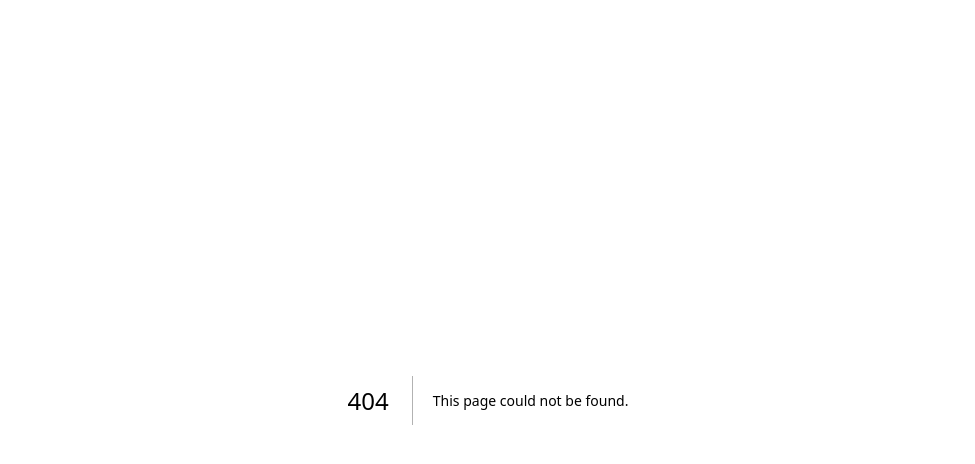
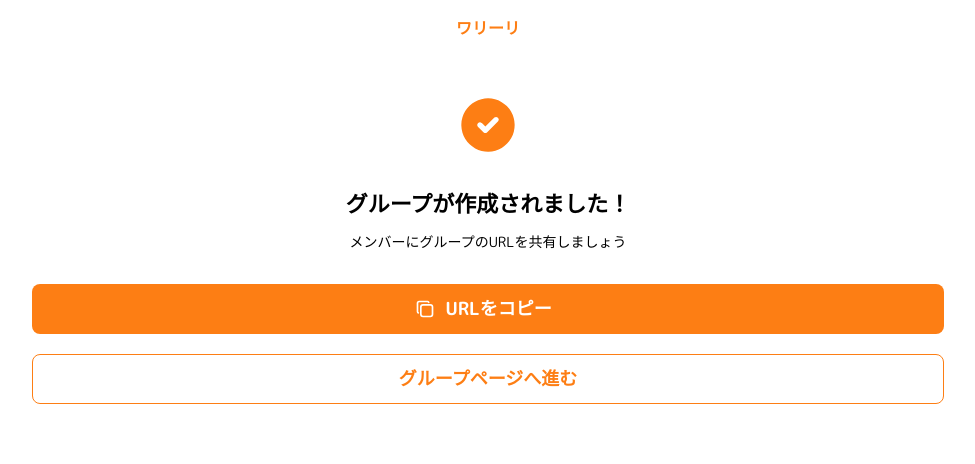
Before and after one commit to h8570rg/wari-ri, a Next.js app: page /groups/1/share in a window 1280 px wide. Before the commit this address had no page. Shown: the top 464 px of the page, without its empty margins (152-1127 px from the left). Built offline with nearby package versions, Linux system fonts and the light colour scheme.

Commit message:
feat: add group share page after creation (#160)

```diff
--- /dev/null
+++ b/app/groups/[id]/share/_components/share-content.tsx
@@ -0,0 +1,51 @@
+"use client";
+
+import { Button, Center, CopyButton, Stack, Text, Title } from "@mantine/core";
+import { IconCircleCheckFilled, IconCopy } from "@tabler/icons-react";
+import type { Route } from "next";
+import NextLink from "next/link";
+
+export function ShareContent({
+	groupId,
+	shareUrl,
+}: {
+	groupId: string;
+	shareUrl: string;
+}) {
+	return (
+		<>
+			<Center c="primary" py="xl">
+				<IconCircleCheckFilled size="4rem" />
+			</Center>
+			<Title order={2} size="h3" mb="sm" ta="center">
+				グループが作成されました！
+			</Title>
+			<Text size="sm" ta="center" mb="xl">
+				メンバーにグループのURLを共有しましょう
+			</Text>
+			<Stack gap="lg">
+				<CopyButton value={shareUrl}>
+					{({ copied, copy }) => (
+						<Button
+							leftSection={<IconCopy size="20" />}
+							onClick={copy}
+							fullWidth
+							color={copied ? "teal" : undefined}
+						>
+							{copied ? "コピーしました！" : "URLをコピー"}
+						</Button>
+					)}
+				</CopyButton>
+				<Button
+					component={NextLink}
+					href={`/groups/${groupId}` as Route}
+					size="lg"
+					fullWidth
+					variant="outline"
+				>
+					グループページへ進む
+				</Button>
+			</Stack>
+		</>
+	);
+}
--- /dev/null
+++ b/app/groups/[id]/share/page.tsx
@@ -0,0 +1,23 @@
+import { Container } from "@mantine/core";
+import { headers } from "next/headers";
+import { PageHeader } from "@/components/page-header";
+import { ShareContent } from "./_components/share-content";
+
+export default async function GroupSharePage({
+	params,
+}: {
+	params: Promise<{ id: string }>;
+}) {
+	const { id: groupId } = await params;
+	const headersList = await headers();
+	const host = headersList.get("host") || "";
+	const protocol = headersList.get("x-forwarded-proto") || "http";
+	const shareUrl = `${protocol}://${host}/groups/${groupId}`;
+
+	return (
+		<Container>
+			<PageHeader title="グループを共有" backLinkHref="/" showNavbar={false} />
+			<ShareContent groupId={groupId} shareUrl={shareUrl} />
+		</Container>
+	);
+}
--- a/app/groups/new/_components/new-group-form/actions.ts
+++ b/app/groups/new/_components/new-group-form/actions.ts
@@ -12,5 +12,5 @@ export async function createGroup({
 }) {
 	const groupId = await _createGroup({ name, userNames });
 
-	redirect(`/groups/${groupId}`);
+	redirect(`/groups/${groupId}/share`);
 }
```
